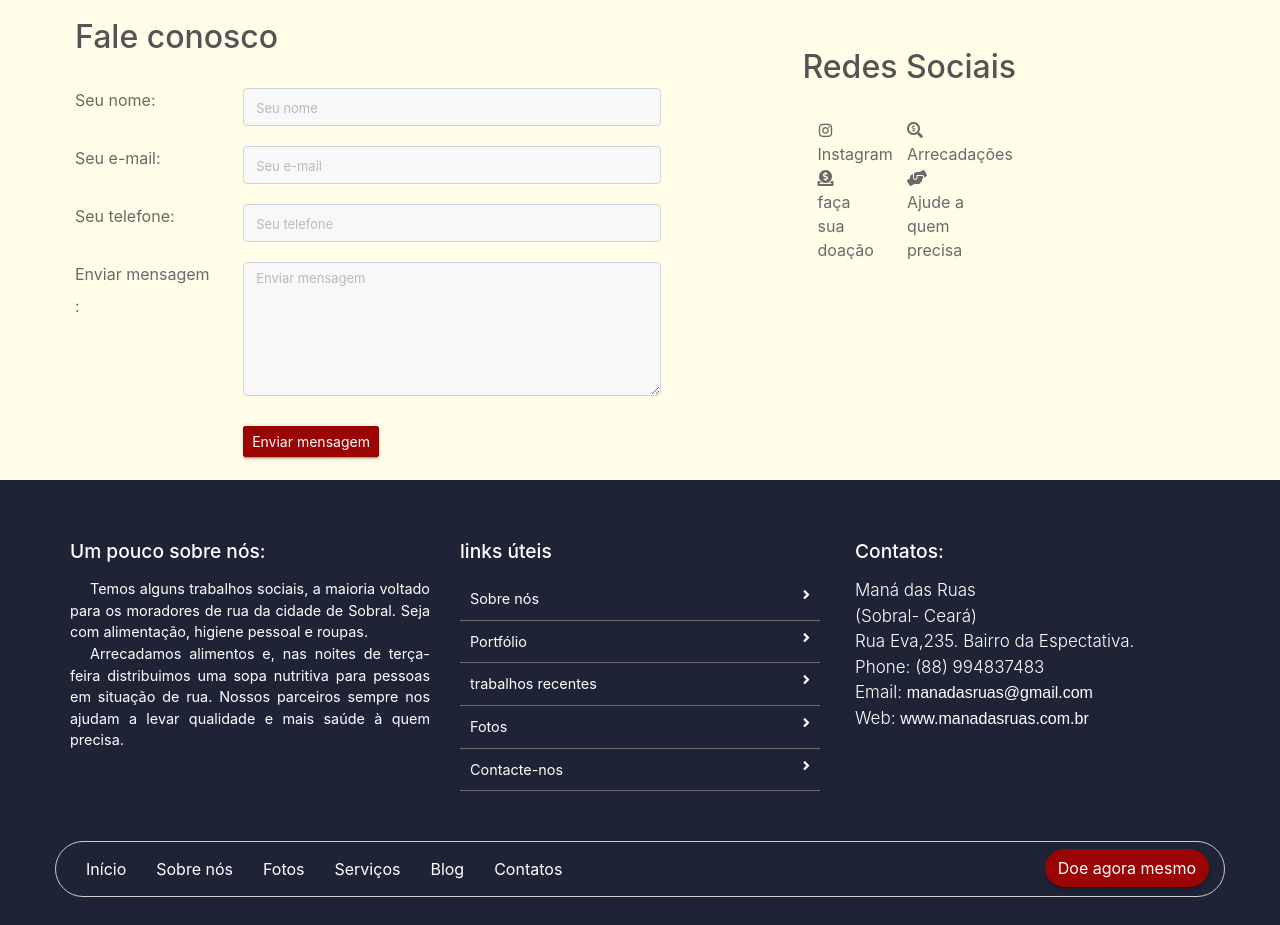
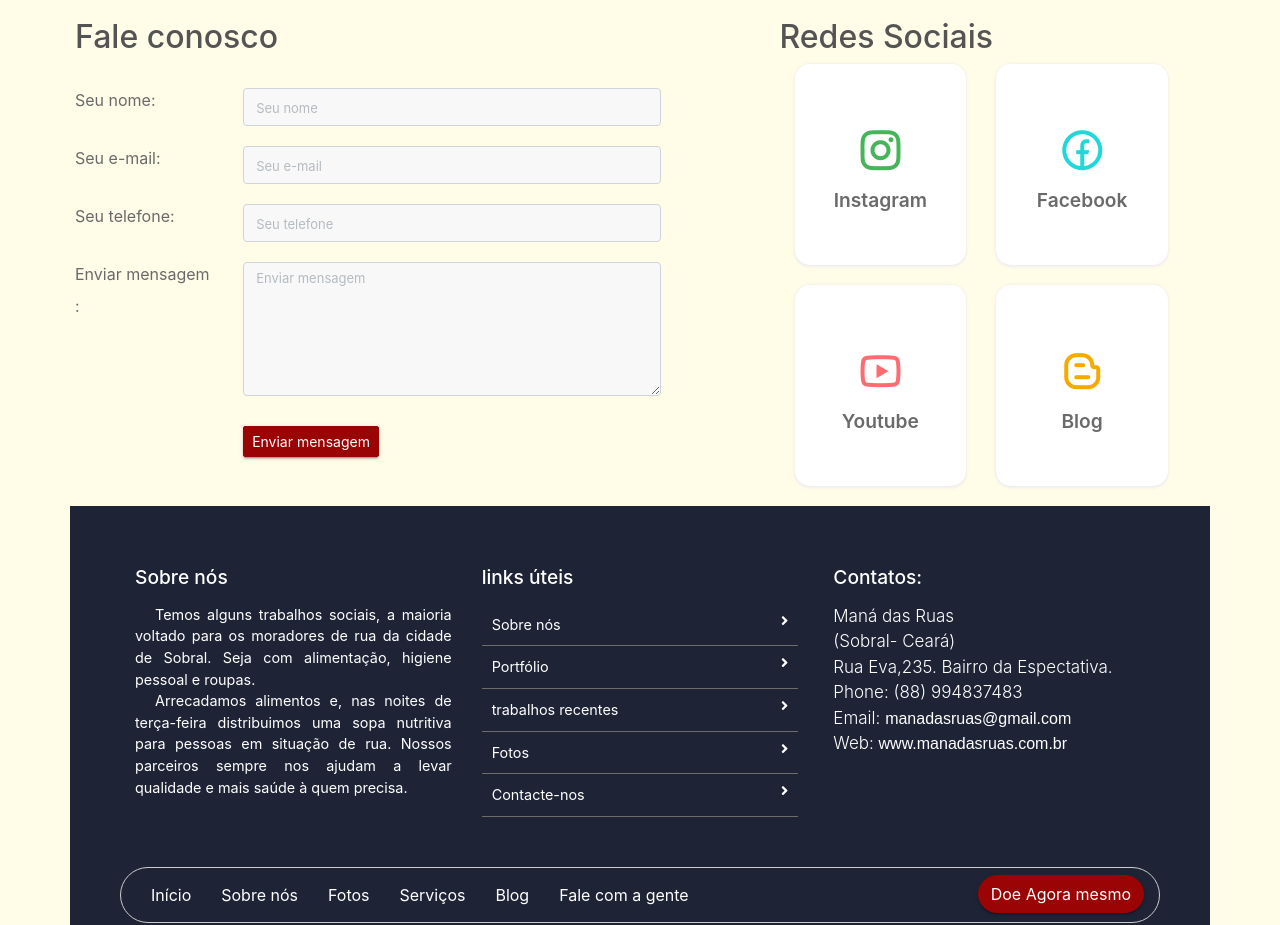
Before and after one commit to alidesales/WebDesigner, a plain HTML site: page JS/template-projeto/contact_us.html in a window 1280 px wide. Shown: the part 867-1792 px from the top of the page. Drawn offline with nearby package versions, Linux system fonts and the light colour scheme.

Commit message:
página contatos

```diff
--- a/JS/template-projeto/assets/css/style.css
+++ b/JS/template-projeto/assets/css/style.css
@@ -475,7 +475,7 @@ header {
 /* ===================================== About CSS ================================== */
 .about-us {
   background-color: #fffce8;
-  padding: 50px; }
+  padding: 0px 12px; }
   @media screen and (max-width: 940px) {
     .about-us {
       padding: 30px 10px; } }
@@ -487,7 +487,7 @@ header {
     margin-bottom: 20px; }
   .about-us .text-part p {
     text-indent: 20px;
-    margin-bottom: 15px;
+    margin-bottom: 50px;
     line-height: 27px;
     font-weight: 500;
     text-align: justify;
@@ -498,7 +498,7 @@ header {
     box-shadow: 0 2px 3px 0 rgba(218, 218, 253, 0.35), 0 0px 3px 0 rgba(206, 206, 238, 0.35);
     border-radius: 15px;
     text-align: center;
-    margin-bottom: 30px; }
+    margin-bottom: 20px; }
     .about-us .image-part .about-quick-box .about-qcard p {
       font-weight: 600;
       font-size: 1.2rem; }
--- a/JS/template-projeto/contact_us.html
+++ b/JS/template-projeto/contact_us.html
@@ -166,40 +166,39 @@
                     </div>
                 </div>
                 <div class="col-sm-5">
+                <div class="about-us container-fluid">
+                    <div class="container">
 
-                    <div style="margin:50px" class="serv">
+                        <div class="row natur-row no-margin w-100">
 
 
 
+                    <h2 style="margin-top:0px;">Redes Sociais</h2>
 
-
-                        <h2 style="margin-top:10px;">Redes Sociais</h2>
-
-                        <br>
-                        <div class="image-part col-md-6">
+                        <div class="image-part col-sm-12">
                             <div class="about-quick-box row">
                                 <div class="col-md-6">
                                     <div class="about-qcard">
-                                        <i class="ri-instagram-line"></i>
+                                        <a href="https://www.instagram.com/mana.das.ruas/"><i class="ri-instagram-line"></i></a>
                                         <p>Instagram</p>
                                     </div>
                                 </div>
                                  <div class="col-md-6">
                                     <div class="about-qcard ">
-                                       <i class="fas fa-search-dollar red"></i>
-                                        <p>Arrecadações</p>
+                                        <a href="https://www.facebook.com/mana.dasruas/"><i class="ri-facebook-circle-line blu"></i></a>
+                                        <p>Facebook</p>
                                     </div>
                                 </div>
                                  <div class="col-md-6">
                                     <div class="about-qcard ">
-                                       <i class="fas fa-donate yell"></i>
-                                        <p>faça sua doação</p>
+                                        <i class="ri-youtube-line red"></i>
+                                        <p>Youtube</p>
                                     </div>
                                 </div>
                                  <div class="col-md-6">
                                     <div class="about-qcard ">
-                                       <i class="fas fa-hands-helping blu"></i>
-                                        <p>Ajude a quem precisa</p>
+                                        <i class="ri-blogger-line yell"></i>
+                                        <p>Blog</p>
                                     </div>
                                 </div>
                             </div>
@@ -230,7 +229,7 @@
     <div class="container">
         <div class="row">
             <div class="col-md-4 col-sm-12">
-                <h2>Um pouco sobre nós:</h2>
+                <h2>Sobre nós</h2>
                 <p>Temos alguns trabalhos sociais, a maioria voltado para os moradores de rua da cidade de Sobral.
                     Seja com alimentação, higiene pessoal e roupas. </p>
                 <p> Arrecadamos alimentos e, nas noites de terça-feira distribuimos uma sopa nutritiva para pessoas em situação de rua.
@@ -269,12 +268,12 @@
                     <li><a href="#">Fotos</a></li>
                     <li><a href="#">Serviços</a></li>
                     <li><a href="#">Blog</a></li>
-                    <li><a href="#">Contatos</a></li>
+                    <li><a href="#">Fale com a gente</a></li>
                 </ul>
 
 
             </div>
-              <div class="donate-link col-md-3"><a href="donate.html" class="btn btn-primary "><span class="btn-title">Doe agora mesmo</span></a></div>
+              <div class="donate-link col-md-3"><a href="donate.html" class="btn btn-primary "><span class="btn-title">Doe Agora mesmo</span></a></div>
         </div>
 
     </div>
```
Also changed, not shown: JS/template-projeto/index.html (+2 -1 lines).
